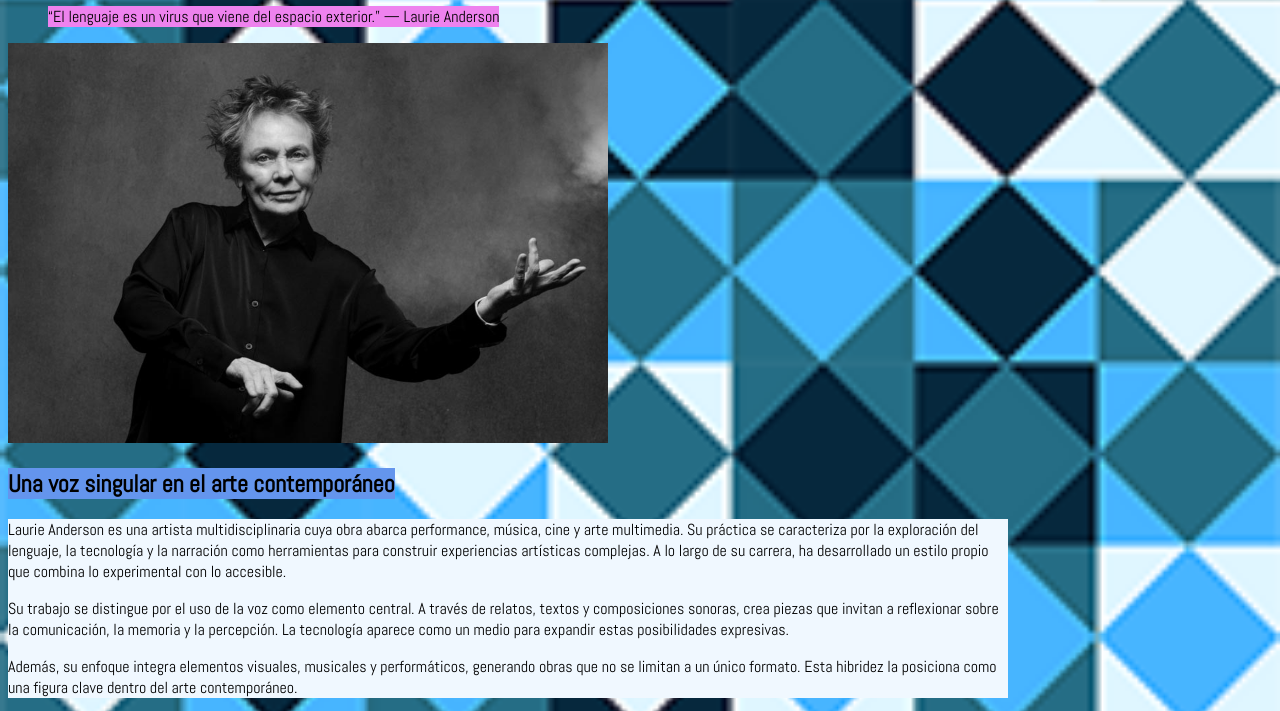
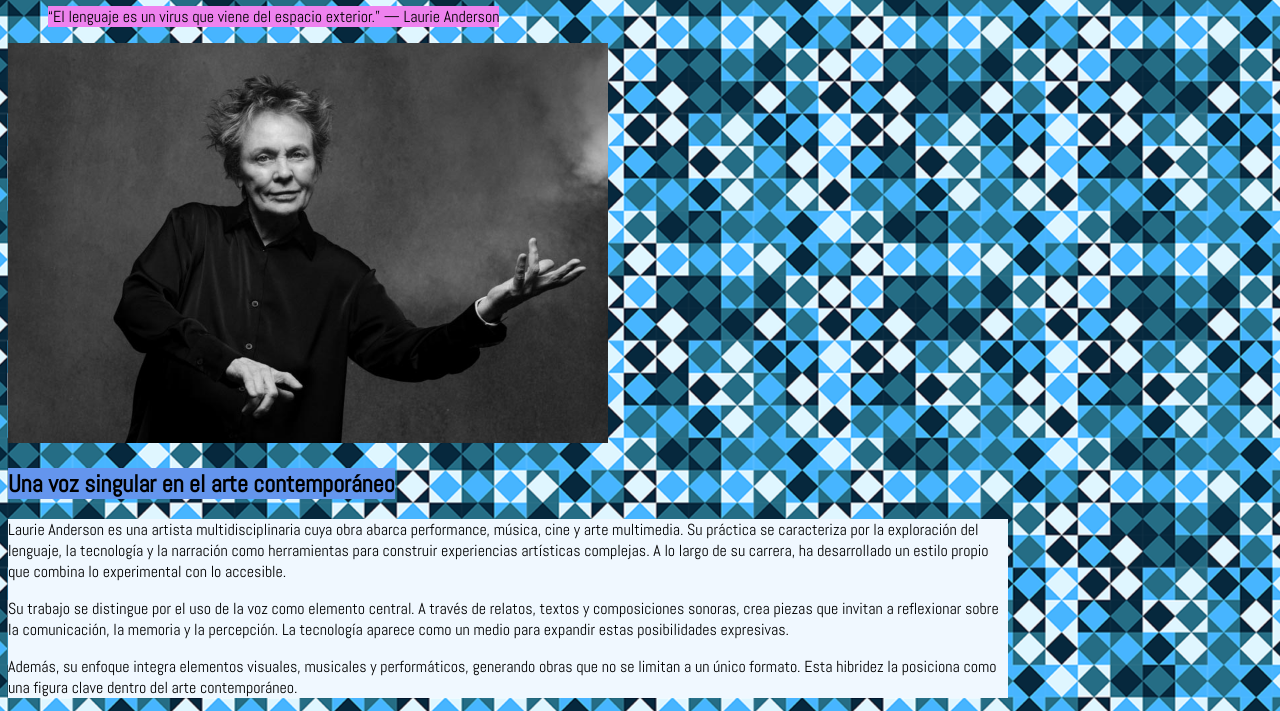
Before and after one commit to GalaMicaelaGutierrezBasso/PrimerParcialSegundaParte, a plain HTML site: page index.html in a window 1280 px wide. Shown: the part 154-865 px from the top of the page. Drawn offline with Linux system fonts and the light colour scheme.

Commit message:
estilos.css actualizado
puse background-repeat

```diff
--- a/css/estilos.css
+++ b/css/estilos.css
@@ -1,7 +1,7 @@
 body {
     background-image: url(../img/fondo.png);
-    background-size: cover;
     background-position: center;
+    background-repeat: repeat;
 }
 body {
     box-sizing: border-box;
```
